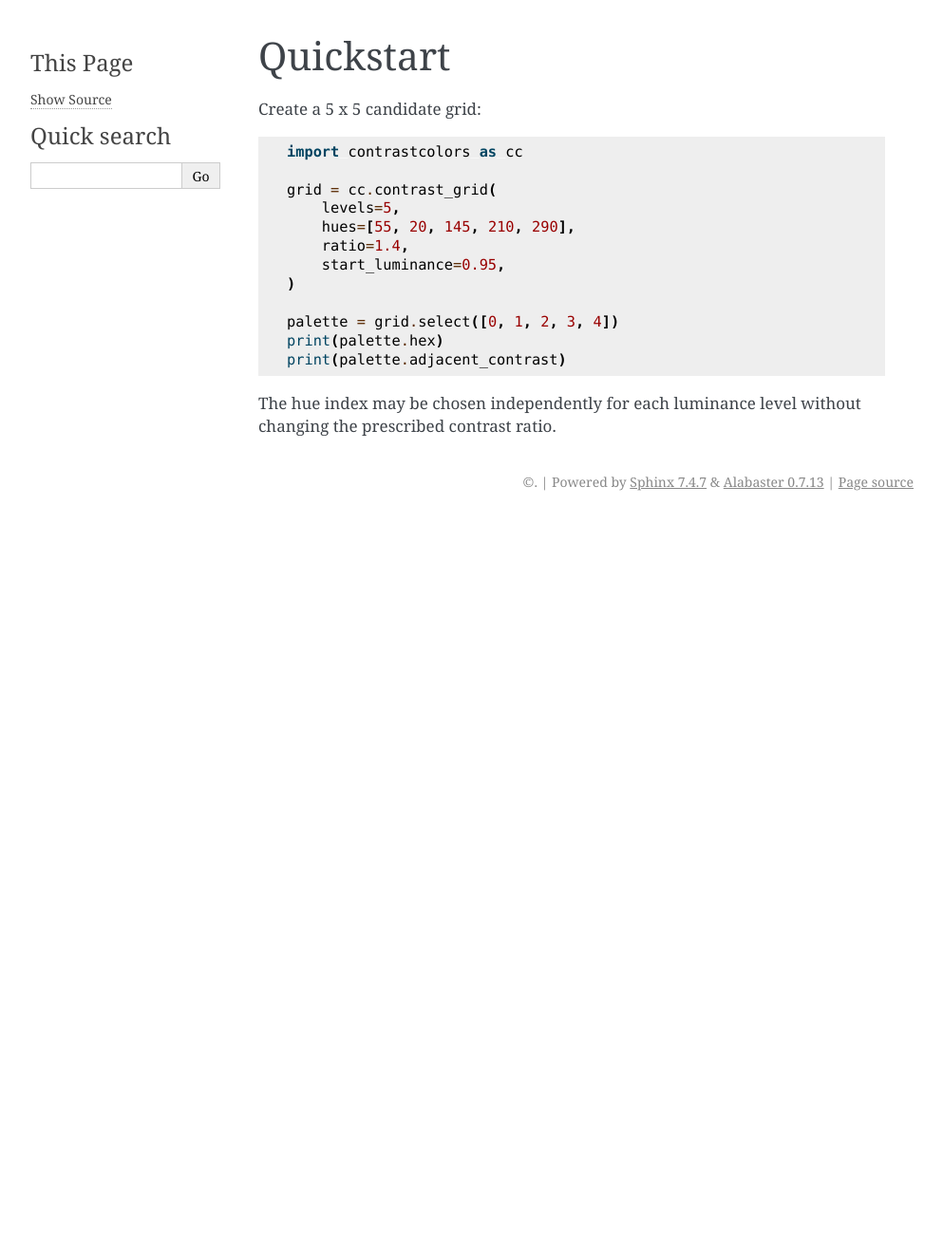
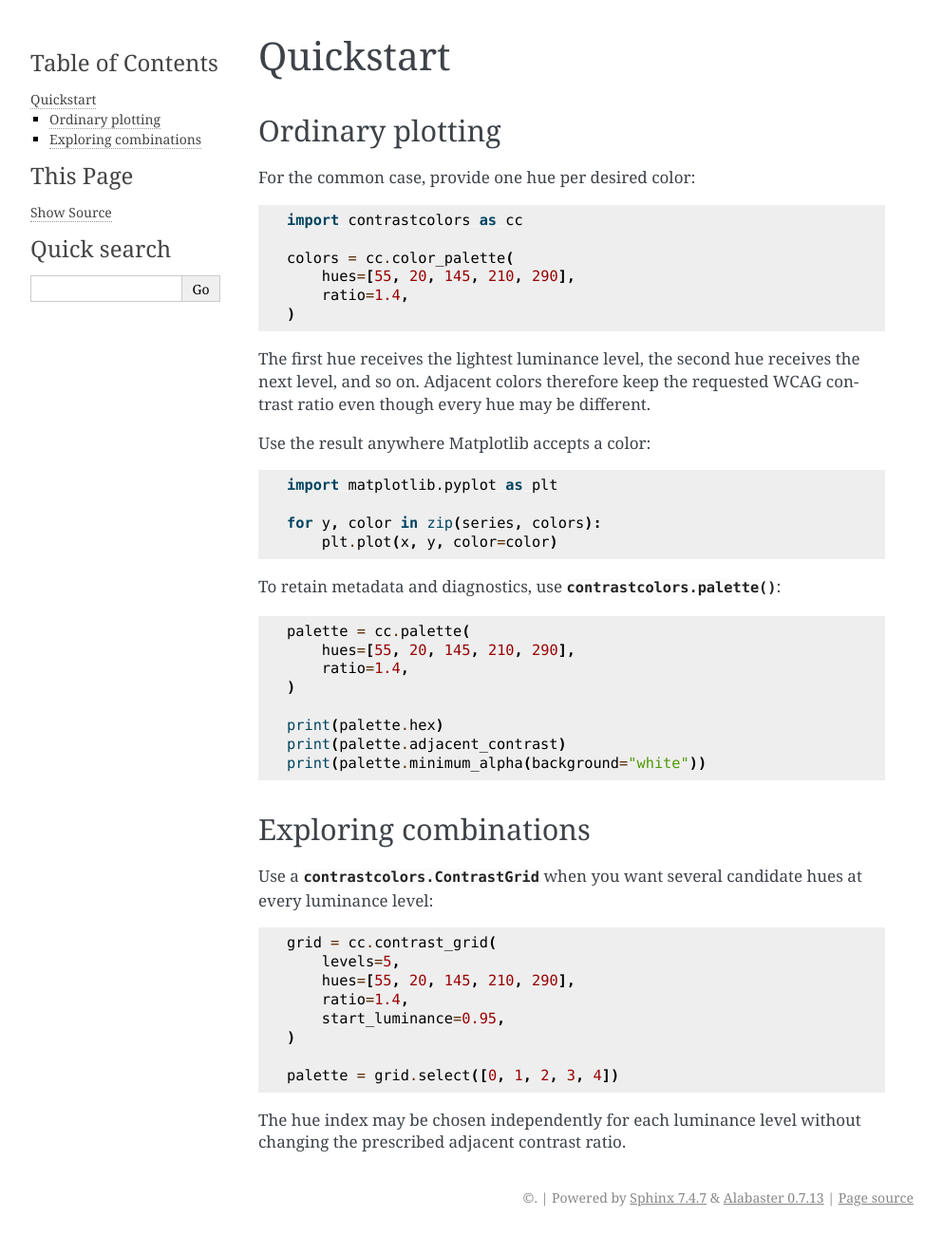
Before and after one commit to heri-espino/Colors, a Sphinx documentation site: the page built from docs/source/quickstart.rst, in a window 1280 px wide. Shown: the whole page at 95% size, without its empty margins (148-1141 px from the left). Built offline with Sphinx 7.4.7, drawn with Linux system fonts in a browser that asks for light colours; before the commit the page ends 900 px from its top, so only the background shows below that.

Commit message:
Document high-level palette API

```diff
--- a/docs/source/quickstart.rst
+++ b/docs/source/quickstart.rst
@@ -1,11 +1,53 @@
 Quickstart
 ==========
 
-Create a 5 x 5 candidate grid:
+Ordinary plotting
+-----------------
+
+For the common case, provide one hue per desired color:
 
 .. code-block:: python
 
    import contrastcolors as cc
+
+   colors = cc.color_palette(
+       hues=[55, 20, 145, 210, 290],
+       ratio=1.4,
+   )
+
+The first hue receives the lightest luminance level, the second hue receives
+the next level, and so on. Adjacent colors therefore keep the requested WCAG
+contrast ratio even though every hue may be different.
+
+Use the result anywhere Matplotlib accepts a color:
+
+.. code-block:: python
+
+   import matplotlib.pyplot as plt
+
+   for y, color in zip(series, colors):
+       plt.plot(x, y, color=color)
+
+To retain metadata and diagnostics, use :func:`contrastcolors.palette`:
+
+.. code-block:: python
+
+   palette = cc.palette(
+       hues=[55, 20, 145, 210, 290],
+       ratio=1.4,
+   )
+
+   print(palette.hex)
+   print(palette.adjacent_contrast)
+   print(palette.minimum_alpha(background="white"))
+
+Exploring combinations
+----------------------
+
+Use a :class:`contrastcolors.ContrastGrid` when you want several candidate
+hues at every luminance level:
+
+.. code-block:: python
 
    grid = cc.contrast_grid(
        levels=5,
@@ -15,8 +57,6 @@ Create a 5 x 5 candidate grid:
    )
 
    palette = grid.select([0, 1, 2, 3, 4])
-   print(palette.hex)
-   print(palette.adjacent_contrast)
 
 The hue index may be chosen independently for each luminance level without
-changing the prescribed contrast ratio.
+changing the prescribed adjacent contrast ratio.
```
